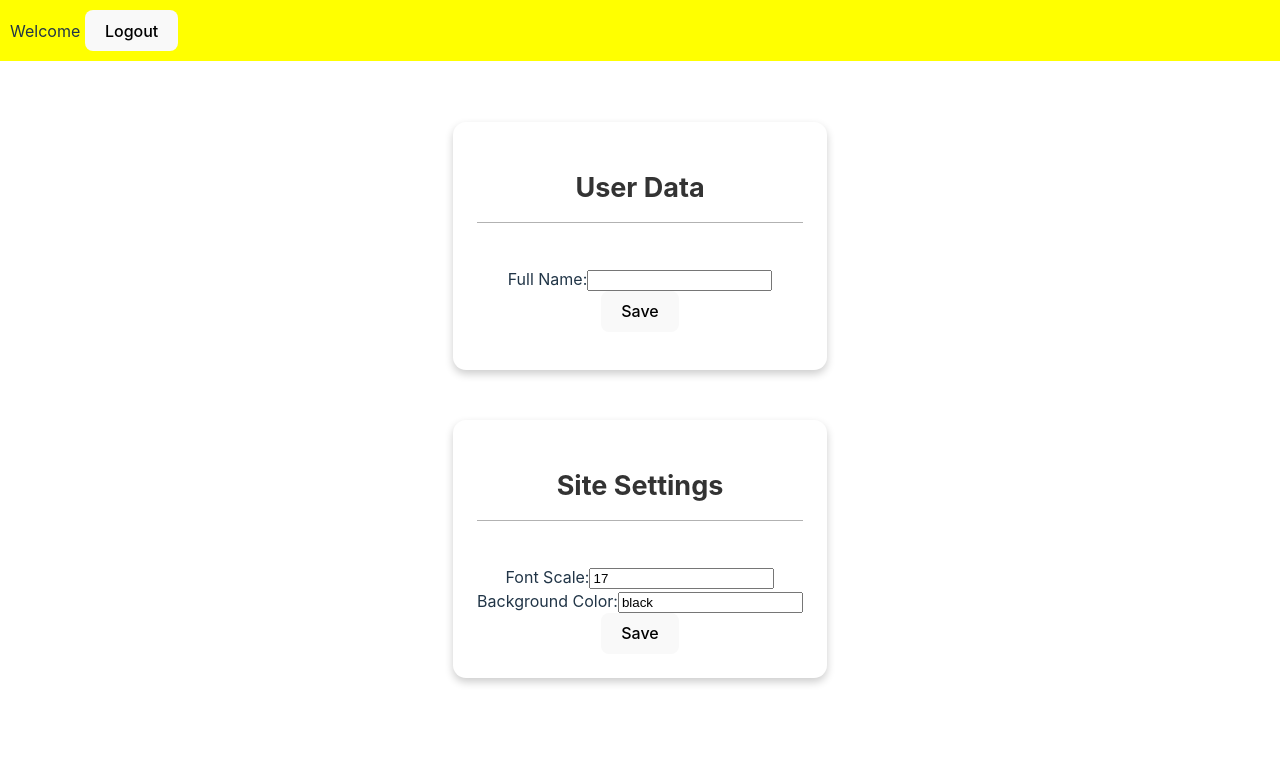
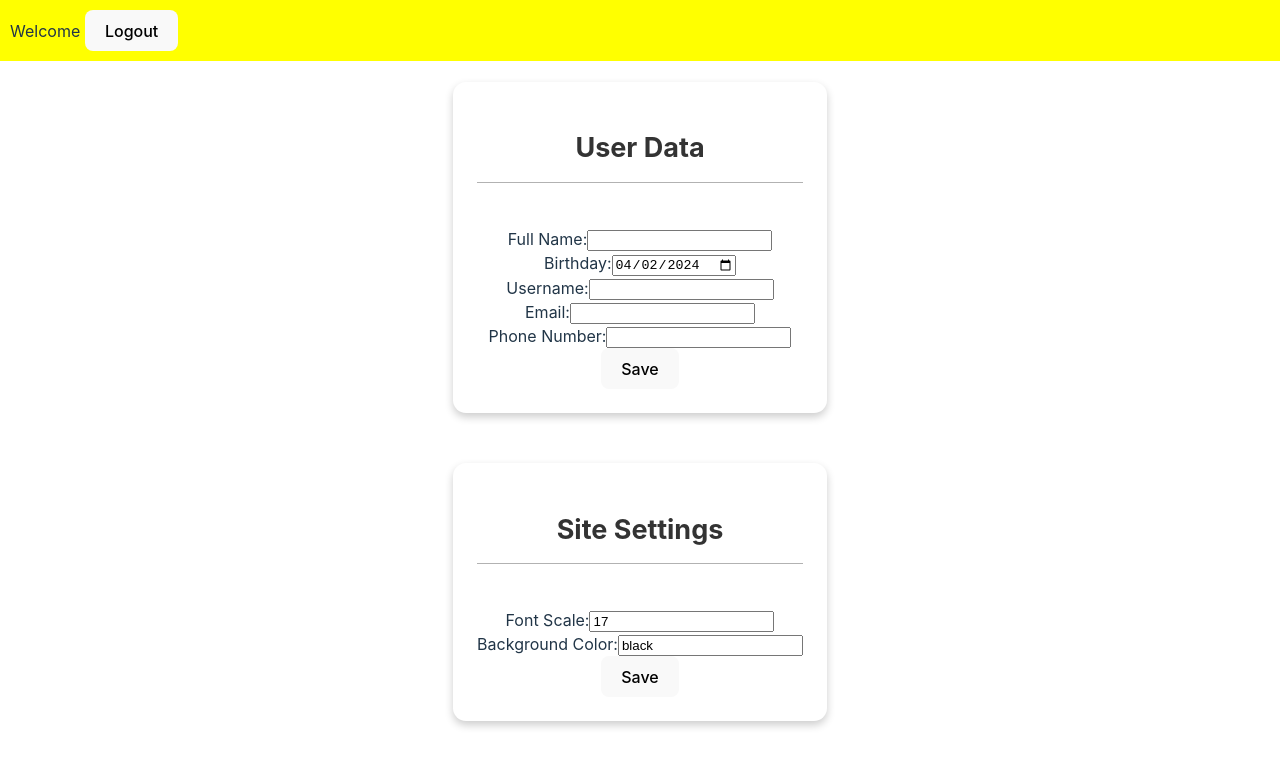
Before and after one commit to MatthewLacerda2/CalorieBurningApp, a React (Vite) app in the folder calorieburningapp.client/: page /User/Settings in a window 1280 px wide. Shown: the top 766 px of the page. Built offline with nearby package versions, Linux system fonts and the light colour scheme.

Commit message:
settingspage

```diff
--- a/calorieburningapp.client/src/Components/Header/Header.tsx
+++ b/calorieburningapp.client/src/Components/Header/Header.tsx
@@ -1,12 +1,12 @@
 import React, { useEffect, useState } from "react";
 import "./Header.css";
-import { Link } from "react-router-dom"; // Import Link component
+import { Link } from "react-router-dom";
 import { UserDTO } from "../../Data/UserDTO";
 import { getUserFromToken } from "../../Utils/getUserFromToken";
 import axios from "axios";
 
 const Header: React.FC = () => {
-  const [user, setUser] = useState<UserDTO | null>(null);
+  const [user, setUser] = useState<UserDTO>();
   const [loading, setLoading] = useState(true);
 
   useEffect(() => {
@@ -21,9 +21,10 @@ const Header: React.FC = () => {
 
   const handleLogout = async () => {
     try {
-      const response = await axios.post("http://localhost:5071/api/v1/logout/");
+      const response = await axios.post(
+        "http://localhost:5071/api/v1/login/logout/"
+      );
       console.log("Logout response:", response.data);
-      setUser(null);
     } catch (error) {
       console.error("Error logging out:", error);
     } finally {
@@ -32,7 +33,7 @@ const Header: React.FC = () => {
   };
 
   if (loading) {
-    return <div>Loading...</div>; // Render loading indicator while fetching user data
+    return <div>Loading...</div>;
   }
 
   return (
--- a/calorieburningapp.client/src/Components/MainPage/Login/index.js
+++ b/calorieburningapp.client/src/Components/MainPage/Login/index.js
@@ -1 +1 @@
-export { default } from './Login';
+export { default } from './LoginFormulary';
--- a/calorieburningapp.client/src/Components/SettingsPage/UserDataFormulary/UserDataFormulary.tsx
+++ b/calorieburningapp.client/src/Components/SettingsPage/UserDataFormulary/UserDataFormulary.tsx
@@ -39,7 +39,46 @@ const UserDataFormulary: React.FC<UserDataFormularyProps> = ({
           onChange={handleInputChange}
         />
       </div>
-      {/* Add other input fields for birthday, username, email, and phoneNumber */}
+      <div>
+        <label htmlFor="birthday">Birthday:</label>
+        <input
+          type="date"
+          id="birthday"
+          name="birthday"
+          value={updatedUser.birthday.toISOString().slice(0, 10)} // Format to YYYY-MM-DD
+          onChange={handleInputChange}
+        />
+      </div>
+      <div>
+        <label htmlFor="userName">Username:</label>
+        <input
+          type="text"
+          id="userName"
+          name="userName"
+          value={updatedUser.userName}
+          onChange={handleInputChange}
+        />
+      </div>
+      <div>
+        <label htmlFor="email">Email:</label>
+        <input
+          type="email"
+          id="email"
+          name="email"
+          value={updatedUser.email}
+          onChange={handleInputChange}
+        />
+      </div>
+      <div>
+        <label htmlFor="phoneNumber">Phone Number:</label>
+        <input
+          type="tel"
+          id="phoneNumber"
+          name="phoneNumber"
+          value={updatedUser.phoneNumber}
+          onChange={handleInputChange}
+        />
+      </div>
       <button type="submit">Save</button>
     </form>
   );
--- a/calorieburningapp.client/src/Pages/User/ManageEntriesPage/ManageEntriesPage.tsx
+++ b/calorieburningapp.client/src/Pages/User/ManageEntriesPage/ManageEntriesPage.tsx
@@ -7,20 +7,18 @@ import EntriesTable from "../../../Components/ManageEntriesPage/EntriesTable/Ent
 const ManageEntriesPage: React.FC = () => {
   const [filter, setFilter] = useState<GETEntriesFilter | undefined>(undefined);
 
-  // Function to update the filter
   const updateFilter = (newFilter: GETEntriesFilter) => {
     setFilter(newFilter);
   };
 
   useEffect(() => {
-    const user: UserDTO | null = getUserFromToken();
+    const user: UserDTO = getUserFromToken();
 
     if (user !== null) {
-      // Create a filter object with the userId set from the UserDTO
       const newFilter: GETEntriesFilter = {
         datetimeMin: undefined,
         datetimeMax: undefined,
-        userId: user.id, // Set userId from the deserialized UserDTO
+        userId: user.id,
         title: undefined,
         burnedCaloriesMin: 0,
         burnedCaloriesMax: 2000,
@@ -29,12 +27,11 @@ const ManageEntriesPage: React.FC = () => {
         sort: "datetime",
       };
 
-      // Set the filter state
       setFilter(newFilter);
     } else {
       console.error("Token is null or not found in local storage.");
     }
-  }, []); // Empty dependency array to run the effect only once
+  }, []);
 
   console.log(filter);
 
--- a/calorieburningapp.client/src/Pages/User/SettingsPage/SettingsPage.tsx
+++ b/calorieburningapp.client/src/Pages/User/SettingsPage/SettingsPage.tsx
@@ -5,6 +5,7 @@ import UserDataFormulary from "../../../Components/SettingsPage/UserDataFormular
 import UserSiteSettingsFormulary from "../../../Components/SettingsPage/UserSettingsFormulary/UserSettingsFormulary";
 import { UserDTO } from "../../../Data/UserDTO";
 import { getUserFromToken } from "../../../Utils/getUserFromToken";
+import axios from "axios";
 
 const SettingsPage: React.FC = () => {
   const userRegister: UserDTO = getUserFromToken();
@@ -15,17 +16,11 @@ const SettingsPage: React.FC = () => {
 
   const handleUserDataSave = async (updatedUser: UserDTO) => {
     try {
-      const response = await fetch("http://localhost:5071/api/v1/users", {
-        method: "PATCH",
+      await axios.patch("http://localhost:5071/api/v1/users", updatedUser, {
         headers: {
           "Content-Type": "application/json",
         },
-        body: JSON.stringify(updatedUser),
       });
-      if (!response.ok) {
-        const responseData = await response.json();
-        throw new Error(responseData);
-      }
       console.log("User data updated successfully");
     } catch (error: any) {
       console.error("Error updating user data:", error.message);
--- a/calorieburningapp.client/src/Pages/User/UserPage/UserPage.tsx
+++ b/calorieburningapp.client/src/Pages/User/UserPage/UserPage.tsx
@@ -12,7 +12,6 @@ import { ExerciseEntry } from "../../../Data/ExerciseEntry";
 
 const UserPage: React.FC = () => {
   const [entries, setEntries] = useState<ExerciseEntry[]>([]);
-
   const funcao = () => {
     console.log("debug");
   };
@@ -21,7 +20,7 @@ const UserPage: React.FC = () => {
   const streakInfo: string = `Current Streak: 0 Longest Streak: 0`;
   const totalCals: string = `Total calories Burnt: 0`;
 
-  const user: UserDTO | null = getUserFromToken();
+  const user: UserDTO = getUserFromToken();
 
   const filter: GETEntriesFilter = {
     datetimeMin: undefined,
--- a/calorieburningapp.client/src/Utils/getUserFromToken.ts
+++ b/calorieburningapp.client/src/Utils/getUserFromToken.ts
@@ -1,8 +1,8 @@
 import { jwtDecode } from "jwt-decode";
 import { UserDTO } from "../Data/UserDTO";
 
-export function getUserFromToken(): UserDTO {
-  const emptyDTO: UserDTO = {
+export function getEmptyDTO(): UserDTO {
+  return {
     fullName: "",
     birthday: new Date(),
     createdDate: new Date(),
@@ -13,24 +13,23 @@ export function getUserFromToken(): UserDTO {
     email: "",
     phoneNumber: "",
   };
+}
 
+export function getUserFromToken(): UserDTO {
   const token: string | null = localStorage.getItem("token");
   if (token !== null) {
     try {
-      // Decode the JWT token
       const decodedToken: any = jwtDecode(token);
 
-      // Deserialize the UserDTO from the token
       const user: UserDTO = JSON.parse(decodedToken.UserDTO);
 
-      // Return the deserialized user data
       return user;
     } catch (error) {
       console.error("Error decoding or deserializing JWT token:", error);
-      return emptyDTO;
     }
   } else {
     console.error("Token is null or not found in local storage.");
-    return emptyDTO;
   }
+
+  return getEmptyDTO();
 }
```
Also changed, not shown: calorieburningapp.client/src/Data/GETEntriesFilter.ts (renamed from calorieburningapp.client/src/Data/GETEntriesFilter.tsx).
